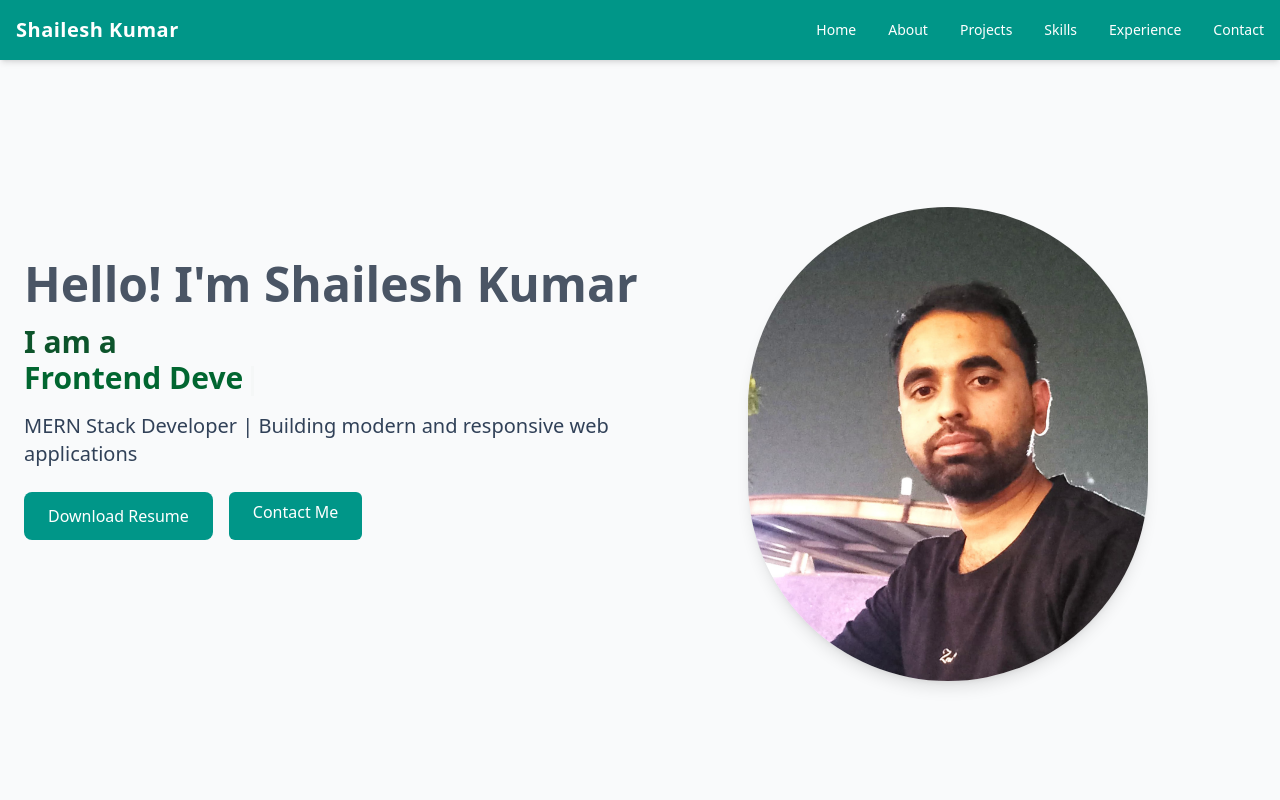
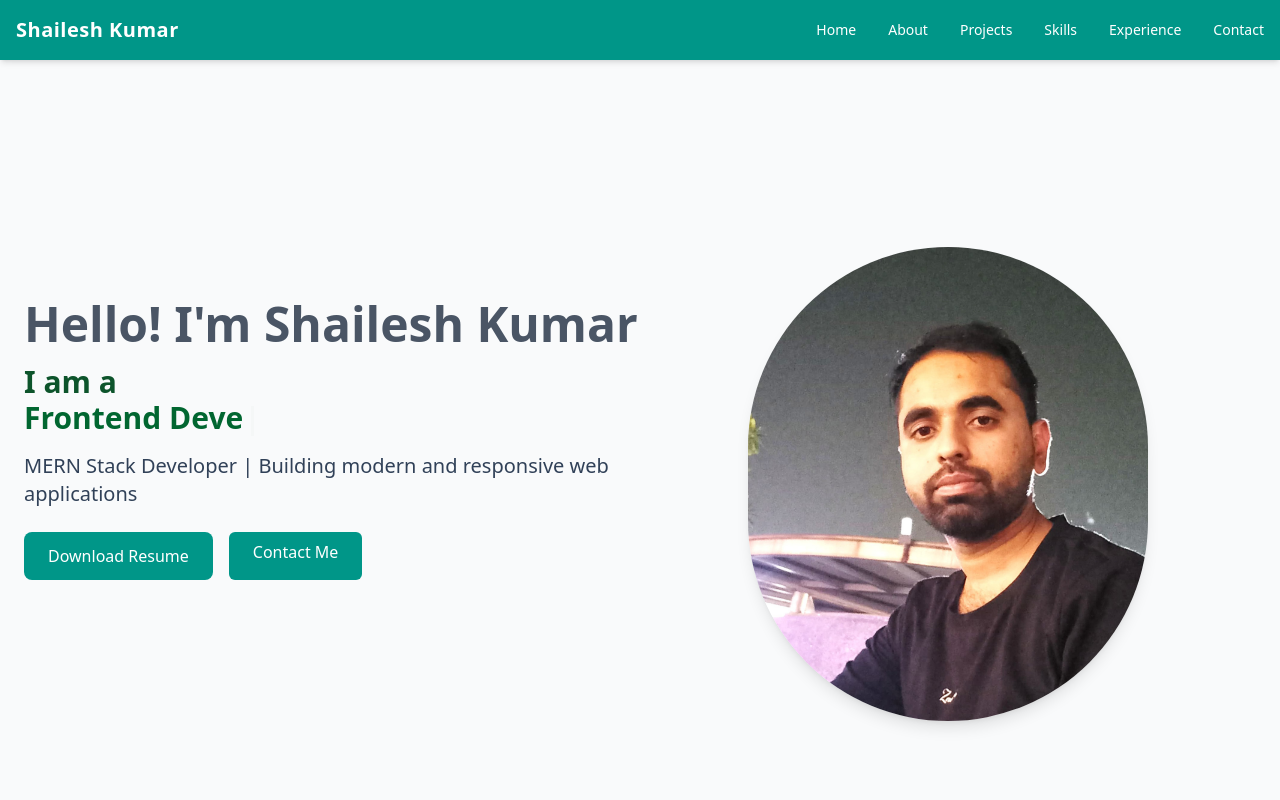
Before and after one commit to Kumarshailesh9/Next-Portfolio, a Next.js app: page / in a window 1280 px wide. Shown: the top 800 px of the page. Built offline with nearby package versions, Linux system fonts and the light colour scheme.

Commit message:
fix overlap

```diff
--- a/src/app/component/Hero.tsx
+++ b/src/app/component/Hero.tsx
@@ -6,10 +6,10 @@ import Typewriter from "typewriter-effect";
 
 export default function Hero() {
   return (
-    <section className="min-h-screen flex flex-col md:flex-row items-center justify-center px-6 bg-gray-50">
+    <section className="min-h-screen flex flex-col md:flex-row items-center justify-center px-6 bg-gray-50 pt-20">
       {/* Left side content */}
       <div className="md:w-1/2 text-center md:text-left">
-        <h1 className="text-4xl md:text-5xl font-bold text-gray-600 mb-4">
+        <h1 className="text-4xl md:text-5xl font-bold text-gray-600 mb-4 ">
           Hello! I&apos;m Shailesh Kumar
         </h1>
 
--- a/src/app/layout.tsx
+++ b/src/app/layout.tsx
@@ -11,7 +11,10 @@ export default function RootLayout({
     <html lang="en">
       <body>
         <Navbar/>
+        <main>
+
         {children}
+        </main>
         <Footer/>
       </body>
     </html>
```
Also changed, not shown: 1 other file (tests, documents, lock files or other folders).
